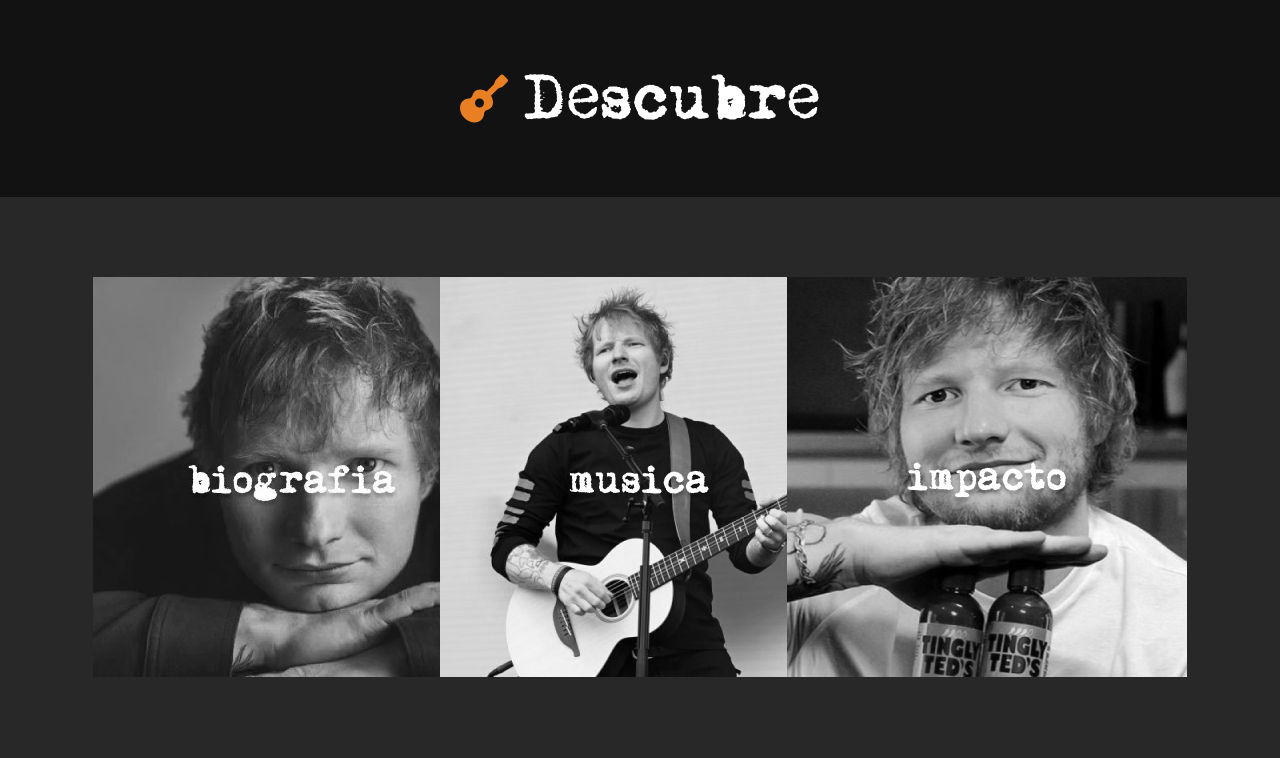
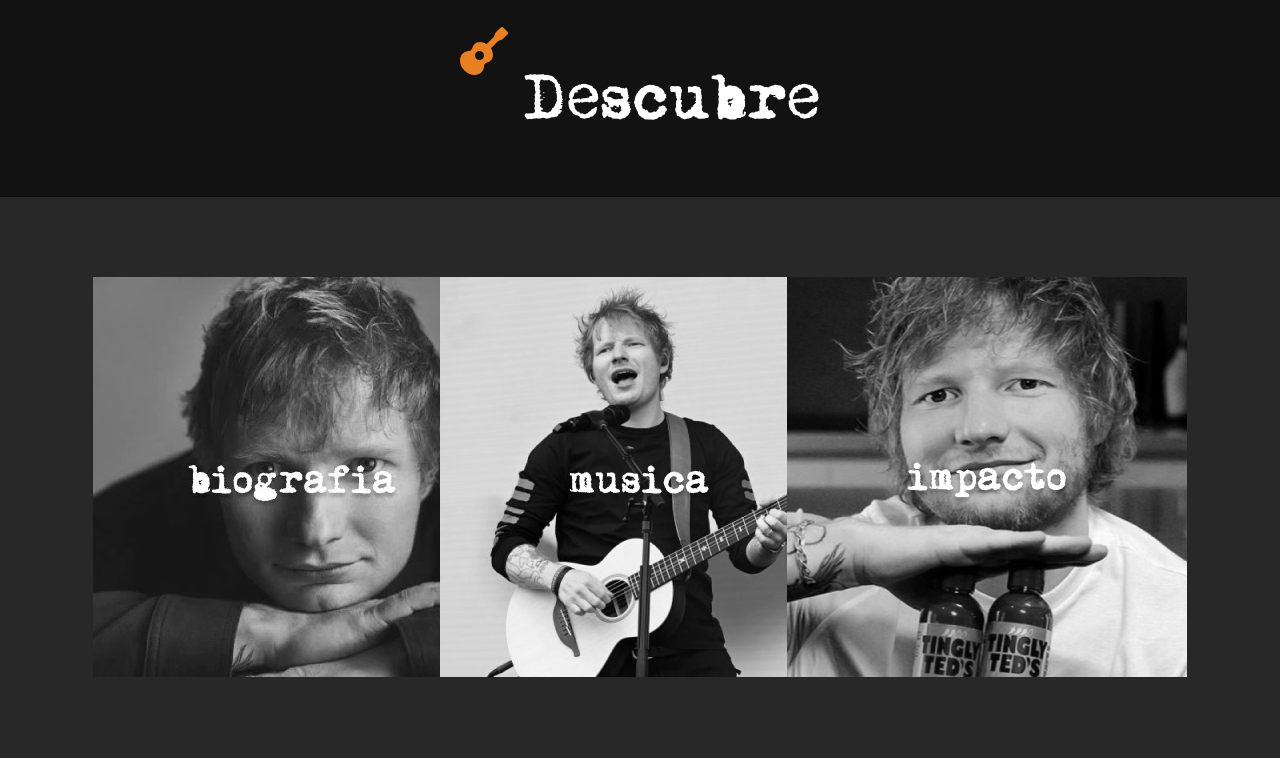
Before and after one commit to Michely05/VidayMusicadeEdSheeran, a website built with Parcel: page src/category.html in a window 1280 px wide. Shown: the top 758 px of the page. Built offline with nearby package versions, Linux system fonts and the light colour scheme.

Commit message:
added sizes to header icon

```diff
--- a/src/category.html
+++ b/src/category.html
@@ -10,7 +10,7 @@
 </head>
 
 <header>
-    <img src="../assets/img/guitar-favicon.svg" alt="logo as an orange guitar">
+    <img src="../assets/img/guitar-favicon.svg" alt="logo as an orange guitar" width="100" height="100">
     <h2>Descubre</h2>
 </header>
 
```
